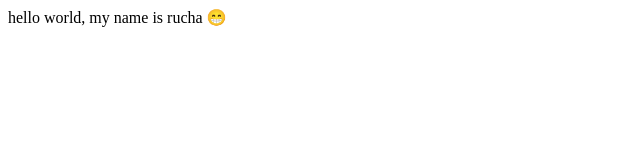
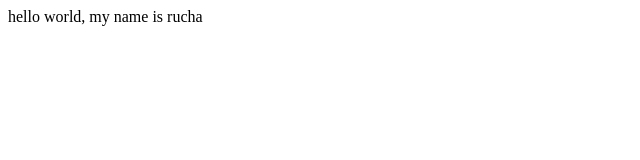
Before and after one commit to ruchap24/my-first-repo, a plain HTML site: page index.html in a window 1280 px wide. Shown: the full height of the page, 0-640 px from the left. Drawn offline with Linux system fonts and the light colour scheme.

Commit message:
Update index.html

```diff
--- a/index.html
+++ b/index.html
@@ -1 +1 @@
-<p>hello world, my name is rucha 😁</p>
+<p>hello world, my name is rucha </p>
```
